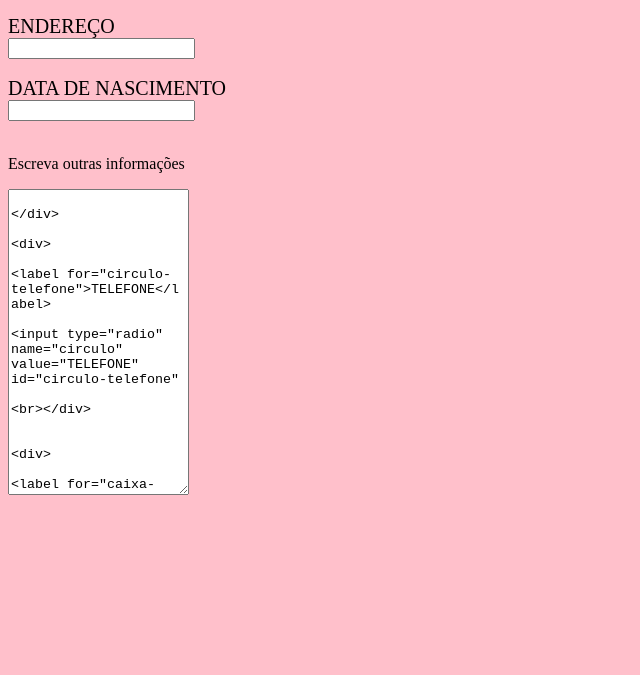
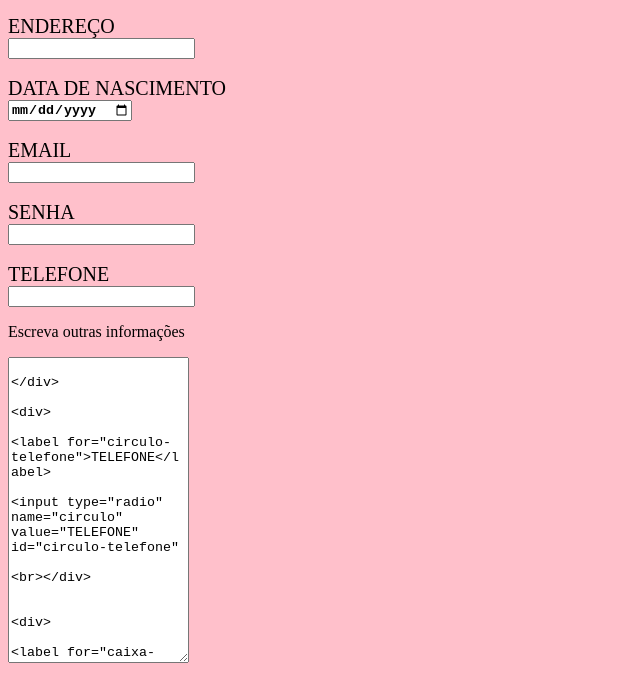
Before and after one commit to MariaFelema/formulario, a plain HTML site: page index.html in a window 1280 px wide. Shown: the part 127-802 px from the top of the page, without its empty margins (0-640 px from the left). Drawn offline with Linux system fonts and the light colour scheme.

Commit message:
Update index.html

```diff
--- a/index.html
+++ b/index.html
@@ -11,14 +11,22 @@
 <main>
 	<form>
 		<label for="nome">NOME</label>
-		<input type="text" name="nome">
+		<input type="text" name="nome" required>
 		<br>
 		<label for="endereco">ENDEREÇO</label>
-		<input type="text" name="endereço">
+		<input type="text" name="endereço" required>
 		<br>
 		<label for="data de nasc">DATA DE NASCIMENTO</label>
-		<input type="texte" name="data_nasc">
+		<input type="date" name="data_nasc" required>
 		<br>
+		<label for="end_email">EMAIL</label>
+		<input type="email" id="end_email" required>
+		<br>
+		<label for="senha_email">SENHA</label>
+		<input type="password" id="senha_email" required>
+		<br>
+		<label for="tfone">TELEFONE</label>
+		<input type="tel" id="tfone" required>
 		<p>Escreva outras informações</p>
 		<div>
 
```
